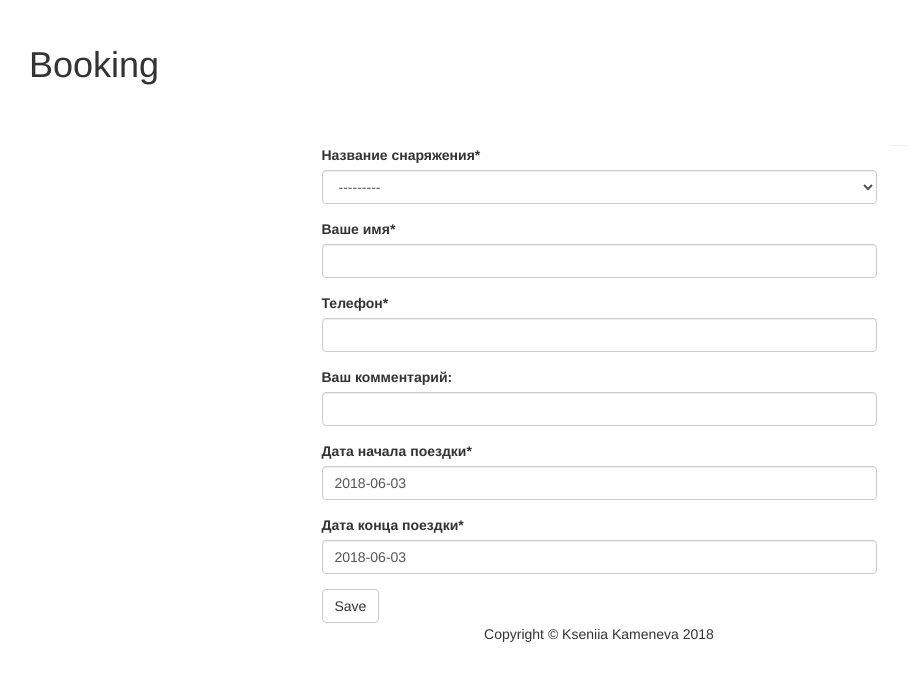
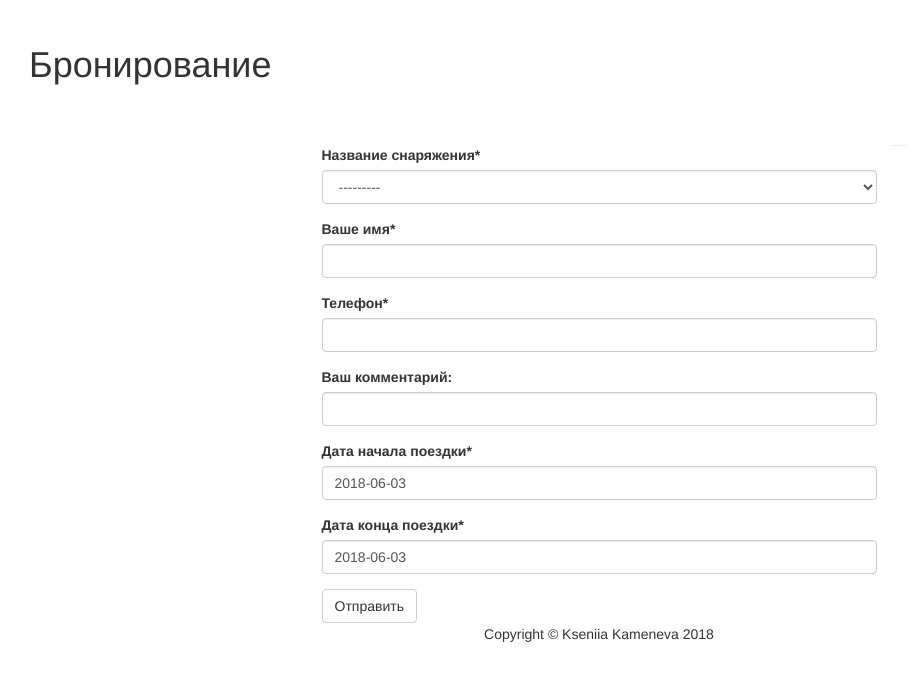
Before and after one commit to kseniiakameneva/sportprokat, a Django app: page /booking/ in a window 1280 px wide. Shown: the part 51-732 px from the top of the page, without its empty margins (41-949 px from the left). Run offline with Django 3.2, Linux system fonts and the light colour scheme; data comes from the database, SQL or seed files in the repository; both versions use the stored data as it was after the commit; some libraries are stand-ins or nearby versions.

Commit message:
Ne slomala

```diff
--- a/prokat/models.py
+++ b/prokat/models.py
@@ -56,6 +56,7 @@ class ProductManager(models.Model):
 
 
 class Product(models.Model):
+    id = models.AutoField(primary_key=True)
     category = models.ForeignKey(Category)
     type = models.ForeignKey(Type, null=True)
     title = models.CharField(max_length=120)
--- a/prokat/templates/booking.html
+++ b/prokat/templates/booking.html
@@ -2,7 +2,7 @@
 {% load staticfiles %}
 {% load crispy_forms_tags %}
 {% block content %}
-    <h1>Booking</h1>
+    <h1>Бронирование</h1>
       <div class="list-group">
         {% for category in categories %}
             <a href="{% url 'category' pk=category.pk %}" class="list-group-item">{{ category.title }}</a>
@@ -44,7 +44,7 @@
     <h1><FONT color="red" size=4>{{ text }}</FONT></h1>
     <form action=""  method="POST" class="post-form">{% csrf_token %}
         {{ form|crispy }}
-        <button type="submit" class="save btn btn-default">Save</button>
+        <button type="submit" class="save btn btn-default">Отправить</button>
     </form>
     </div>
 {% endblock %}
--- a/prokat/templates/check.html
+++ b/prokat/templates/check.html
@@ -4,7 +4,6 @@
 {% block content %}
 
     <div class="list-group">
-<h1>Категории:</h1>
     <br>
         {% for category in categories %}
             <a href="{% url 'category' pk=category.pk %}" class="list-group-item">{{ category.title }}</a>
@@ -31,7 +30,7 @@
                                 <h1><FONT color="red" size=4>{{ text }}</FONT></h1>
                                 <form action="" method="POST" class="post-form">{% csrf_token %}
                                     {{ form|crispy }}
-                                    <button type="submit" class="save btn btn-default">Save</button>
+                                    <button type="submit" class="save btn btn-default">Проверить наличие инвентаря</button>
                                 </form>
                             </div>
 
--- a/prokat/views.py
+++ b/prokat/views.py
@@ -123,13 +123,13 @@ def check(request):
             dates = form.save(commit=False)
             date1 = dates.date
             date2 = dates.date_end
-            products = Product.objects.all()
-            '''''''''
-            res = Order.objects.values_list('prokat_order.product_id', flat=True).filter(
+            #products = Product.objects.all()
+
+            res = Order.objects.values_list('product_id', flat=True).filter(
                 Q(date__range=(date1, date2)) | Q(date_end__range=(
                     date1, date2)))
-            products = Product.objects.filter(~Q(p))
-            '''
+            products = Product.objects.exclude(id__in= res)
+
             return render(request, 'check.html', {'form': form, 'products': products, 'categories': categories})
 
         else:
```
Also changed, not shown: db.sqlite3, prokat/migrations/0011_auto_20180603_1646.py (added).
